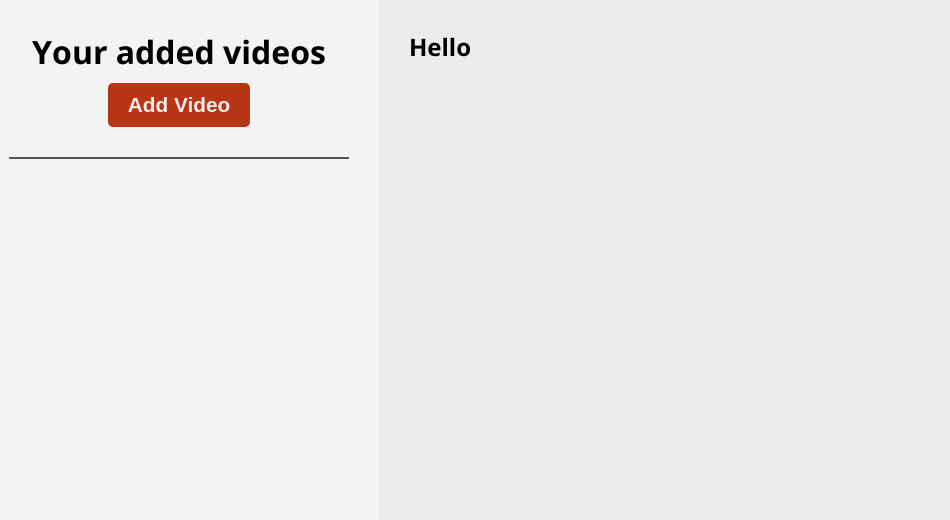
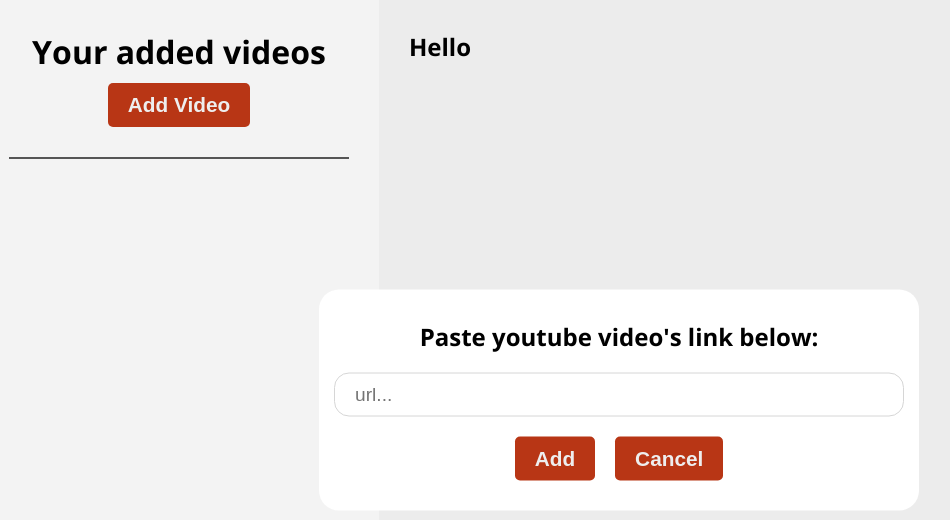
Before and after one commit to fermersky/yt-watcher, an Angular app: page / in a window 1280 px wide. Both pictures are taken after a click on the button "Add Video". Shown: the top 520 px of the page, without its empty margins (21-971 px from the left). Built offline with nearby package versions, Linux system fonts and the light colour scheme.

Commit message:
popup behaviour

```diff
--- a/src/app/app.component.html
+++ b/src/app/app.component.html
@@ -2,3 +2,7 @@
   <app-left-side-bar></app-left-side-bar>
   <app-right-side-bar></app-right-side-bar>
 </app-page>
+
+<app-popup>
+  <app-popup-yt-content></app-popup-yt-content>
+</app-popup>
--- a/src/app/app.module.ts
+++ b/src/app/app.module.ts
@@ -7,9 +7,10 @@ import { RightSideBarComponent } from './components/right-side-bar/right-side-ba
 import { PageComponent } from './components/page/page.component';
 import { ButtonComponent } from './components/button/button.component';
 import { PopupComponent } from './components/popup/popup.component';
+import { PopupYtContentComponent } from './components/popup-yt-content/popup-yt-content.component';
 
 @NgModule({
-  declarations: [AppComponent, LeftSideBarComponent, RightSideBarComponent, PageComponent, ButtonComponent, PopupComponent],
+  declarations: [AppComponent, LeftSideBarComponent, RightSideBarComponent, PageComponent, ButtonComponent, PopupComponent, PopupYtContentComponent],
   imports: [BrowserModule],
   providers: [],
   bootstrap: [AppComponent],
--- a/src/app/components/button/button.component.css
+++ b/src/app/components/button/button.component.css
@@ -9,6 +9,7 @@ button {
   border-radius: 5px;
   transition: 0.3s;
   cursor: pointer;
+  margin: 0 10px;
 }
 
 button:hover {
--- a/src/app/components/left-side-bar/left-side-bar.component.ts
+++ b/src/app/components/left-side-bar/left-side-bar.component.ts
@@ -1,4 +1,5 @@
 import { Component, OnInit } from '@angular/core';
+import { PopupService } from 'src/app/popup.service';
 
 @Component({
   selector: 'app-left-side-bar',
@@ -6,11 +7,11 @@ import { Component, OnInit } from '@angular/core';
   styleUrls: ['./left-side-bar.component.css'],
 })
 export class LeftSideBarComponent implements OnInit {
-  constructor() {}
+  constructor(private popup: PopupService) {}
 
   ngOnInit(): void {}
 
   onAddVideoBtnClick(): void {
-    console.log('here');
+    this.popup.toggle();
   }
 }
--- /dev/null
+++ b/src/app/components/popup-yt-content/popup-yt-content.component.css
@@ -0,0 +1,23 @@
+.app-popup-yt-content {
+  text-align: center;
+}
+
+.app-yt-link-field {
+  padding: 10px 20px;
+  outline: none;
+  border: none;
+  border-radius: 15px;
+  font-size: 1.2rem;
+  width: 100%;
+
+  border: 1px solid rgb(214, 214, 214);
+  margin: 20px 0;
+}
+
+.btns-group {
+  width: 50%;
+  margin-top: 10px;
+  display: flex;
+  flex-direction: row;
+  justify-content: space-around;
+}
--- /dev/null
+++ b/src/app/components/popup-yt-content/popup-yt-content.component.html
@@ -0,0 +1,7 @@
+<div class="app-popup-yt-content">
+  <h2>Paste youtube video's link below:</h2>
+  <input class="app-yt-link-field" type="text" placeholder="url..." />
+
+  <app-button (btnClick)="onAddClick()">Add</app-button>
+  <app-button (btnClick)="onCancelClick()">Cancel</app-button>
+</div>
--- /dev/null
+++ b/src/app/components/popup-yt-content/popup-yt-content.component.ts
@@ -0,0 +1,21 @@
+import { Component, OnInit } from '@angular/core';
+import { PopupService } from 'src/app/popup.service';
+
+@Component({
+  selector: 'app-popup-yt-content',
+  templateUrl: './popup-yt-content.component.html',
+  styleUrls: ['./popup-yt-content.component.css'],
+})
+export class PopupYtContentComponent implements OnInit {
+  constructor(private popup: PopupService) {}
+
+  ngOnInit(): void {}
+
+  onAddClick(): void {
+    this.popup.toggle();
+  }
+
+  onCancelClick(): void {
+    this.popup.toggle();
+  }
+}
--- a/src/app/components/popup/popup.component.css
+++ b/src/app/components/popup/popup.component.css
@@ -0,0 +1,24 @@
+.app-popup {
+  position: absolute;
+  left: 50%;
+  transform: translateX(-50%) translateY(-50%);
+  background: #fff;
+  padding: 30px 15px;
+
+  transition: 0.3s ease-out;
+  transition-property: top, opacity;
+
+  width: 600px;
+
+  border-radius: 20px;
+}
+
+.hidden {
+  top: 0;
+  opacity: 0;
+}
+
+.visible {
+  top: 50%;
+  opacity: 1;
+}
--- a/src/app/components/popup/popup.component.html
+++ b/src/app/components/popup/popup.component.html
@@ -1,3 +1,3 @@
-<div class="app-popup">
-  <h2>I am popup</h2>
+<div class="app-popup" [ngClass]="popupStatus">
+  <ng-content></ng-content>
 </div>
--- a/src/app/components/popup/popup.component.ts
+++ b/src/app/components/popup/popup.component.ts
@@ -1,15 +1,19 @@
 import { Component, OnInit } from '@angular/core';
+import { PopupService } from '../../popup.service';
 
 @Component({
   selector: 'app-popup',
   templateUrl: './popup.component.html',
-  styleUrls: ['./popup.component.css']
+  styleUrls: ['./popup.component.css'],
 })
 export class PopupComponent implements OnInit {
+  popupStatus: string = 'hidden';
 
-  constructor() { }
+  constructor(private popup: PopupService) {}
 
   ngOnInit(): void {
+    this.popup.popupStatus$.subscribe((val) => {
+      this.popupStatus = val;
+    });
   }
-
 }
--- a/src/app/popup.service.ts
+++ b/src/app/popup.service.ts
@@ -1,12 +1,19 @@
 import { Injectable } from '@angular/core';
+import { Observable, Subject } from 'rxjs';
 
 @Injectable({ providedIn: 'root' })
 export class PopupService {
-  public popupStatus: 'visible' | 'hidden';
+  private popupStatus: 'visible' | 'hidden';
 
-  constructor() {}
+  private subject = new Subject<string>();
+  public popupStatus$: Observable<string>;
+
+  constructor() {
+    this.popupStatus$ = this.subject.asObservable();
+  }
 
   toggle(): void {
     this.popupStatus = this.popupStatus === 'visible' ? 'hidden' : 'visible';
+    this.subject.next(this.popupStatus);
   }
 }
```
